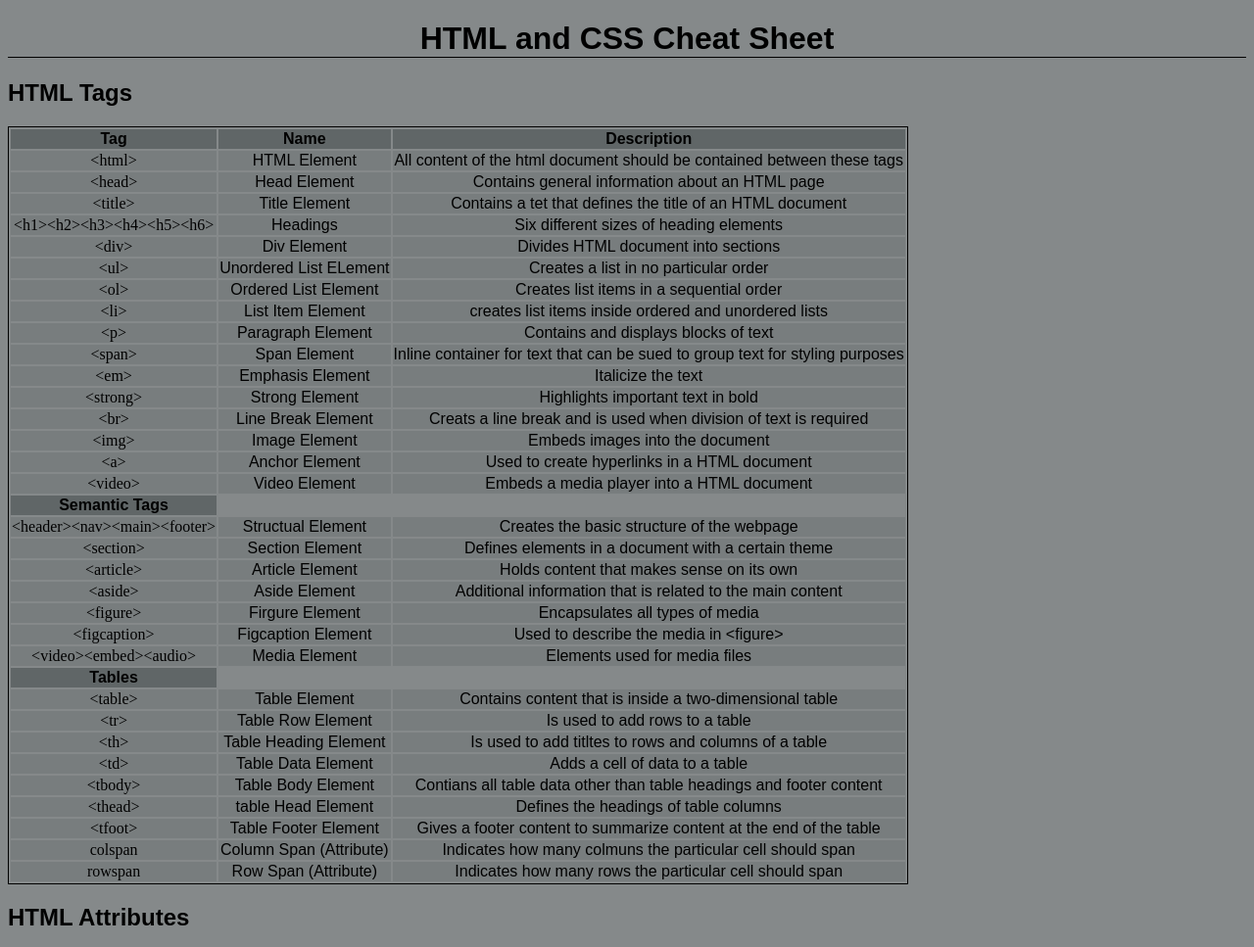
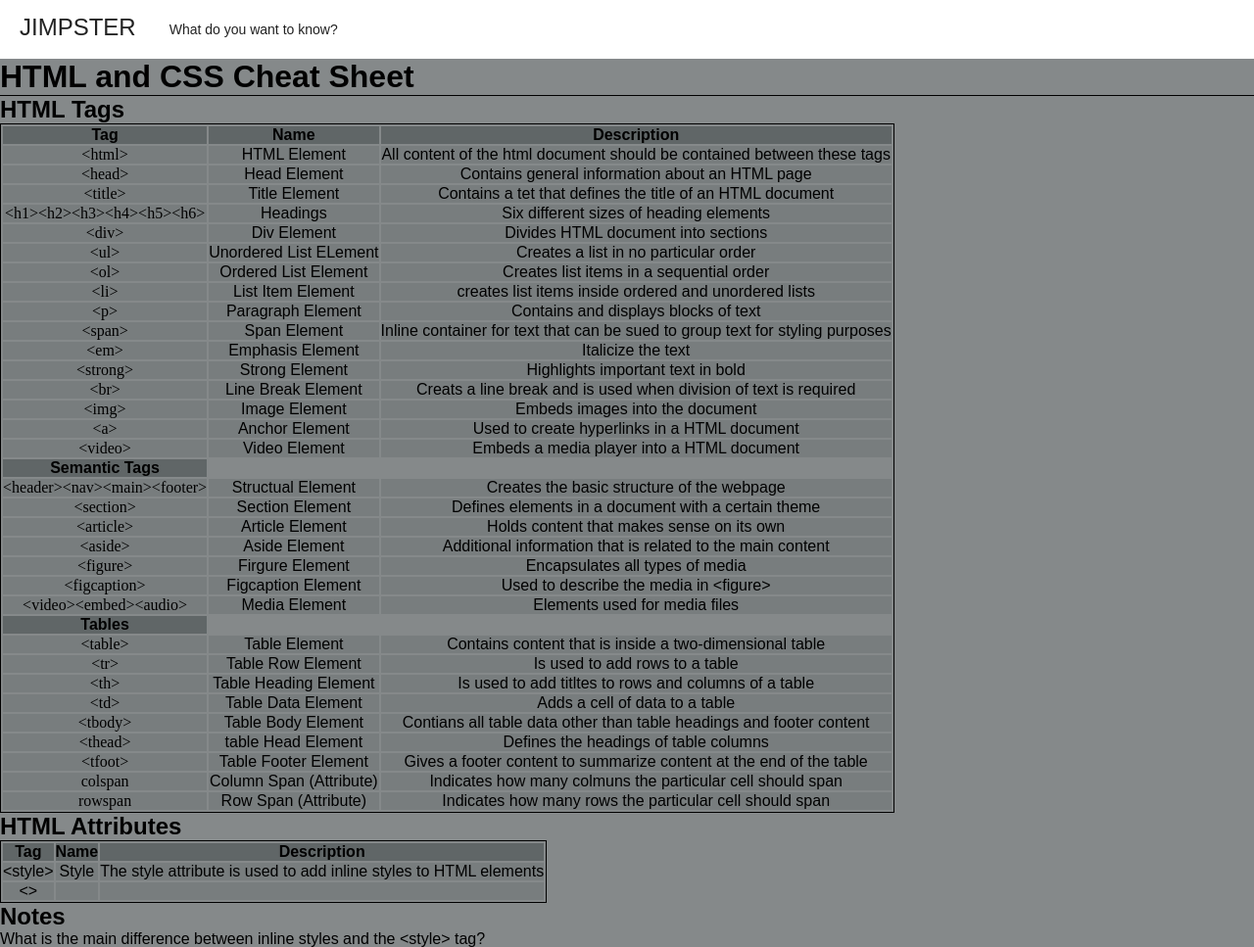
Before and after one commit to damolew19/cheat-sheet, a plain HTML site: page index.html in a window 1280 px wide. Shown: the top 967 px of the page at 98% size. Drawn offline with Linux system fonts and the light colour scheme.

Commit message:
Transfering files from deakin session

```diff
--- a/index.html
+++ b/index.html
@@ -2,12 +2,28 @@
 <html>
 <head>
 	<title>Cheat Sheet</title>
-	<link rel="stylesheet" href="./styles.css" type="text/css">
+	<link rel="stylesheet" type="text/css" href="./styles.css">
 </head>
 <body>
-	<h1>HTML and CSS Cheat Sheet</h1>
-	<!-- HTML Tags -->
-	<section>
+	<header>
+	<nav>
+		<p>JIMPSTER</p>
+		<ul>
+			<li><a href="#">What do you want to know?</a>
+				<ul>
+					<li><a href="javascript.html">JavaScript</a></li>
+					<li><a href="index.html">HTML & CSS</a></li>
+				</ul>
+			</li>
+		</ul>
+	</nav>
+	</header>
+
+	<main>
+		<h1>HTML and CSS Cheat Sheet</h1>
+
+		<!-- HTML -->
+
 		<h2>HTML Tags</h2>
 			<table>
 				<thead>
@@ -188,10 +204,9 @@
 
 				</tbody>
 			</table>
+		<!--HTML Attributes  -->
 
-	<!--HTML Attributes  -->
-
-	<h2>HTML Attributes</h2>
+		<h2>HTML Attributes</h2>
 		<table>
 			<thead>
 				<th>Tag</th>
@@ -212,15 +227,13 @@
 			</tbody>
 		</table>
 
-	<h2>Notes</h2>
+		<h2>Notes</h2>
 		<p>What is the main difference between inline styles and the &lt;style&gt; tag?<br>
 		Inline styles directly modify individual HTML elements using a style attribute, whereas the &lt;style&gt; tag allows you to write CSS in a dedicated section of the HTML file. The contents within the style tag appear inside the head tag and can only contain CSS code.</p>
 
 		<p>ID's are more specific then classes and tags</p>
 
 		<p> Element Element: Will select an element nested inside another element</p>
-
-	<!--HTML Tabels -->
 
 	<!-- CSS selectors and Specificty -->
 
@@ -252,6 +265,7 @@
 			<li>The changes we make in chrome dev tools are no permanent. This is because we are not changing the code that makes up the website but a representation of the code called the DOM. (DOM is the browsers interpretation of the source code)</li>
 			<li>If you want to highlight a few words in say a paragraph, use the &lt;span&gt; tag</li>
 		</ul>
+	</main>
 
 </body>
 </html>
--- a/styles.css
+++ b/styles.css
@@ -1,15 +1,86 @@
+* {
+	margin: 0;
+	padding: 0;
+}
+
 body {
 	font-family: Arial, sanserif;
 	background-color: rgba(13.3, 21.2, 23.1, .5);
 }
 
+/*!!!!!!!! HEADER !!!!!!!!!*/
+
+nav {
+	width: 100%;
+	height: 60px;
+	background-color: #fff;
+}
+
+nav p {
+	font-family: arial;
+	color: #222;
+	font-size: 24px;
+	line-height: 55px;
+	float: left;
+	padding: 0px 20px;
+}
+
+nav ul {
+	float: left;
+}
+
+nav ul li {
+	float: left;
+	list-style: none;
+	postion: relative;
+}
+
+nav ul li a {
+	display: block;
+	font-family: arial;
+	color: #222;
+	font-size: 14px;
+	padding: 22px 14px;
+	text-decoration: none;
+}
+
+nav ul li ul {
+	display: none;
+	postion: absolute;
+	background-color: #fff;
+	padding: 10px;
+	border-radius: 0px 0px 4px 4px;
+}
+
+nav ul li li:hover ul {
+	display: block;
+
+}
+
+nav ul li ul li  {
+	width: 180px;
+	border-radius: 4px;
+}
+
+nav ul li ul li a {
+	padding: 8px 14px;
+}
+
+nav ul li ul li a:hover {
+	background-color: #f3f3f3;
+}
+
+/*!!!!!!!! Main !!!!!!!!!*/
+
+
 h1 {
-	text-align: center;
+	/*text-align: center;*/
 	border-bottom: 1px solid black;
 }
 
 table {
 	border: 1px solid black;
+	align: center;
 }
 
 thead {
--- /dev/null
+++ b/terminal.html
@@ -0,0 +1,15 @@
+<!DOCTYPE html>
+<html>
+<head>
+	<title>Talking to the Computer</title>
+	<link type="text/css" rel="stylesheet" href="./styles.css">
+</head>
+<body>
+	<h1>The Terminal/Command Prompt</h1>
+	<h2>Notes</h2>
+	<ul>
+		<li>To create a folder called "project" in the terminal, use command: mkdri project</li>
+	</ul>
+
+</body>
+</html>
```
